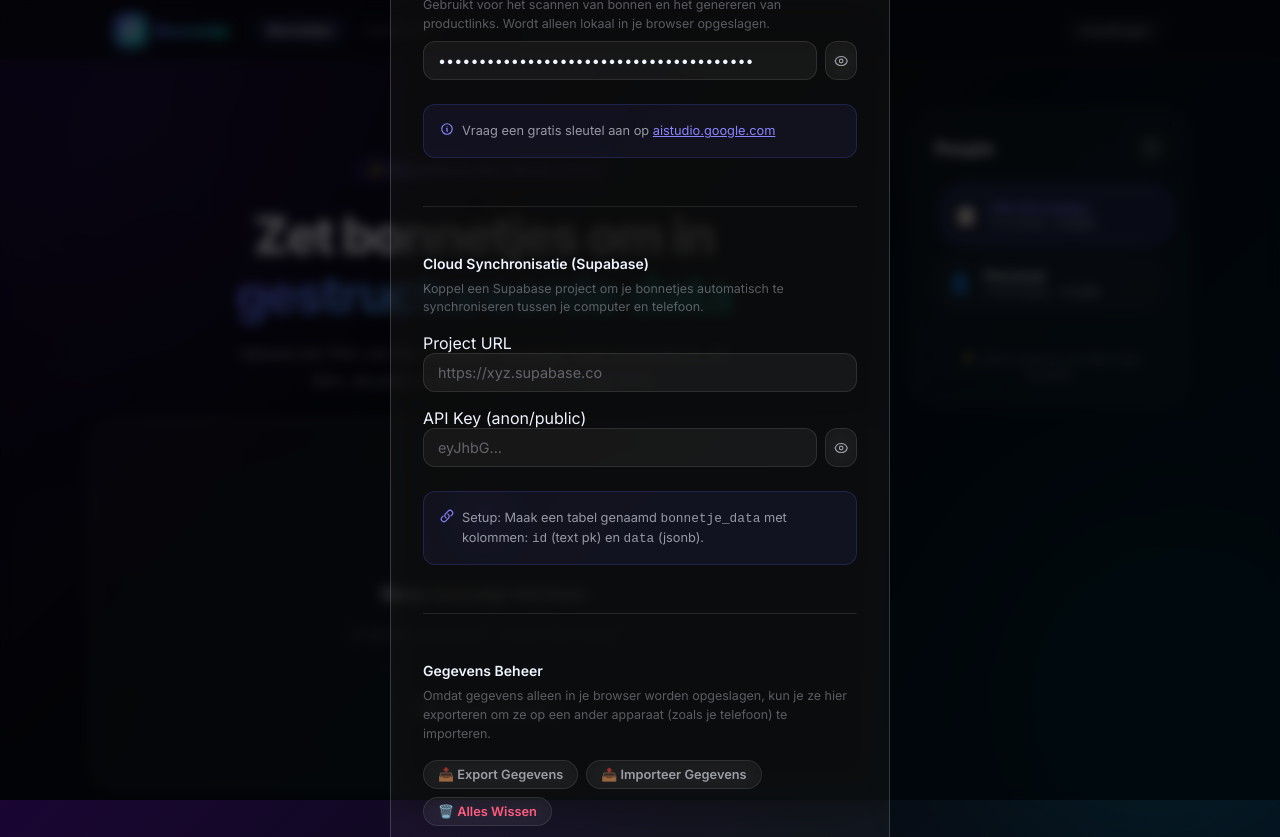
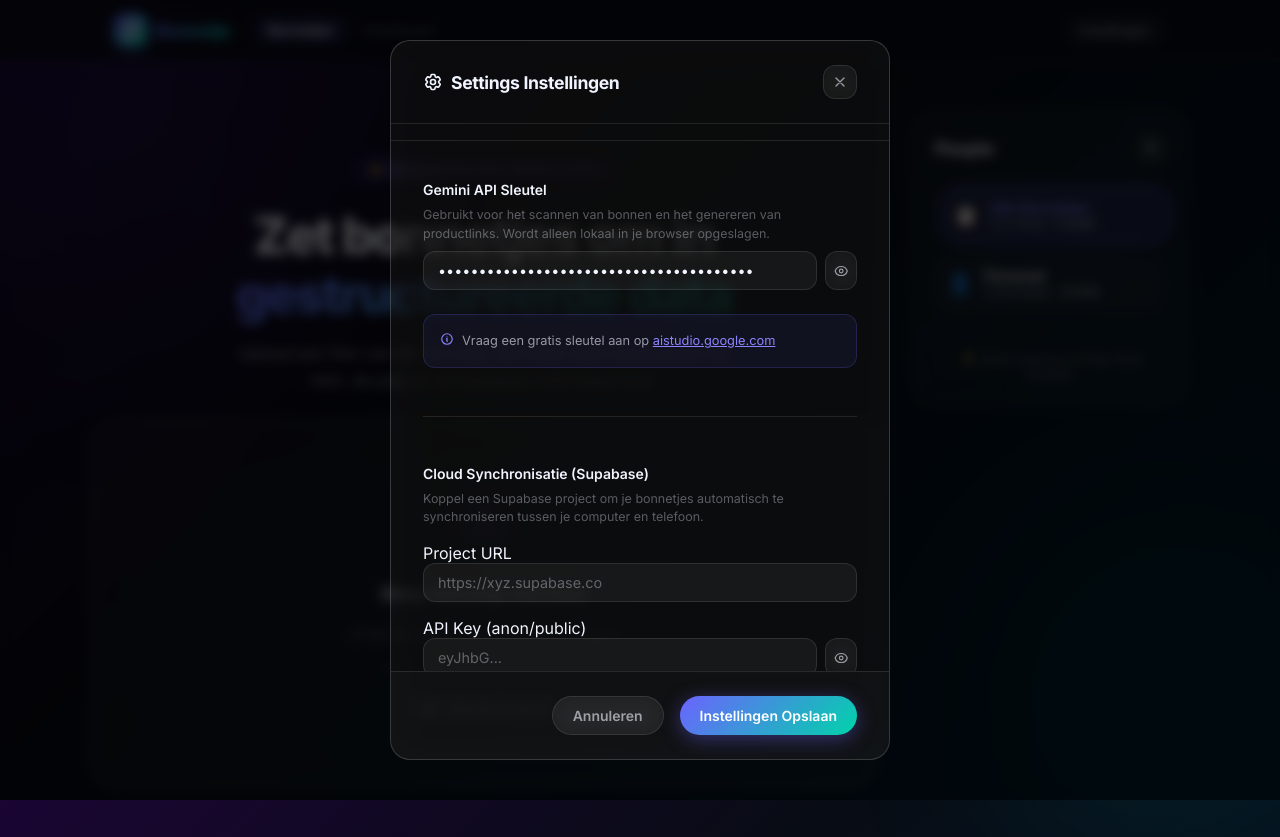
Before and after one commit to Maxhaxe/bonnetje, a React (Vite) app: page / in a window 1280 px wide. Both pictures are taken after a click on the button "Instellingen". Built offline with nearby package versions, Linux system fonts and the light colour scheme.

Commit message:
Fix settings modal scrolling

```diff
--- a/src/components/SettingsModal.module.css
+++ b/src/components/SettingsModal.module.css
@@ -19,9 +19,16 @@
 .modal {
   width: 100%;
   max-width: 500px;
-  padding: var(--space-xl);
+  max-height: 90vh;
+  display: flex;
+  flex-direction: column;
   animation: slideUp 0.3s cubic-bezier(0.34, 1.56, 0.64, 1) both;
-  border-color: var(--glass-border-strong) !important;
+  border-radius: var(--radius-xl);
+  border: 1px solid var(--glass-border-strong) !important;
+  box-shadow: var(--shadow-2xl);
+  overflow: hidden;
+  background: var(--glass-bg);
+  backdrop-filter: blur(20px);
 }
 
 @keyframes slideUp {
@@ -33,7 +40,8 @@
   display: flex;
   align-items: center;
   justify-content: space-between;
-  margin-bottom: var(--space-md);
+  padding: var(--space-lg) var(--space-xl);
+  border-bottom: 1px solid var(--glass-border);
 }
 
 .title {
@@ -42,13 +50,16 @@
   gap: var(--space-sm);
   font-size: 1.1rem;
   font-weight: 700;
+  margin: 0;
 }
 
 .body {
   display: flex;
   flex-direction: column;
   gap: var(--space-lg);
-  margin-bottom: var(--space-xl);
+  padding: var(--space-lg) var(--space-xl);
+  overflow-y: auto;
+  flex: 1;
 }
 
 .field {
@@ -109,4 +120,7 @@
   display: flex;
   gap: var(--space-md);
   justify-content: flex-end;
+  padding: var(--space-lg) var(--space-xl);
+  border-top: 1px solid var(--glass-border);
+  background: rgba(255, 255, 255, 0.02);
 }
```
